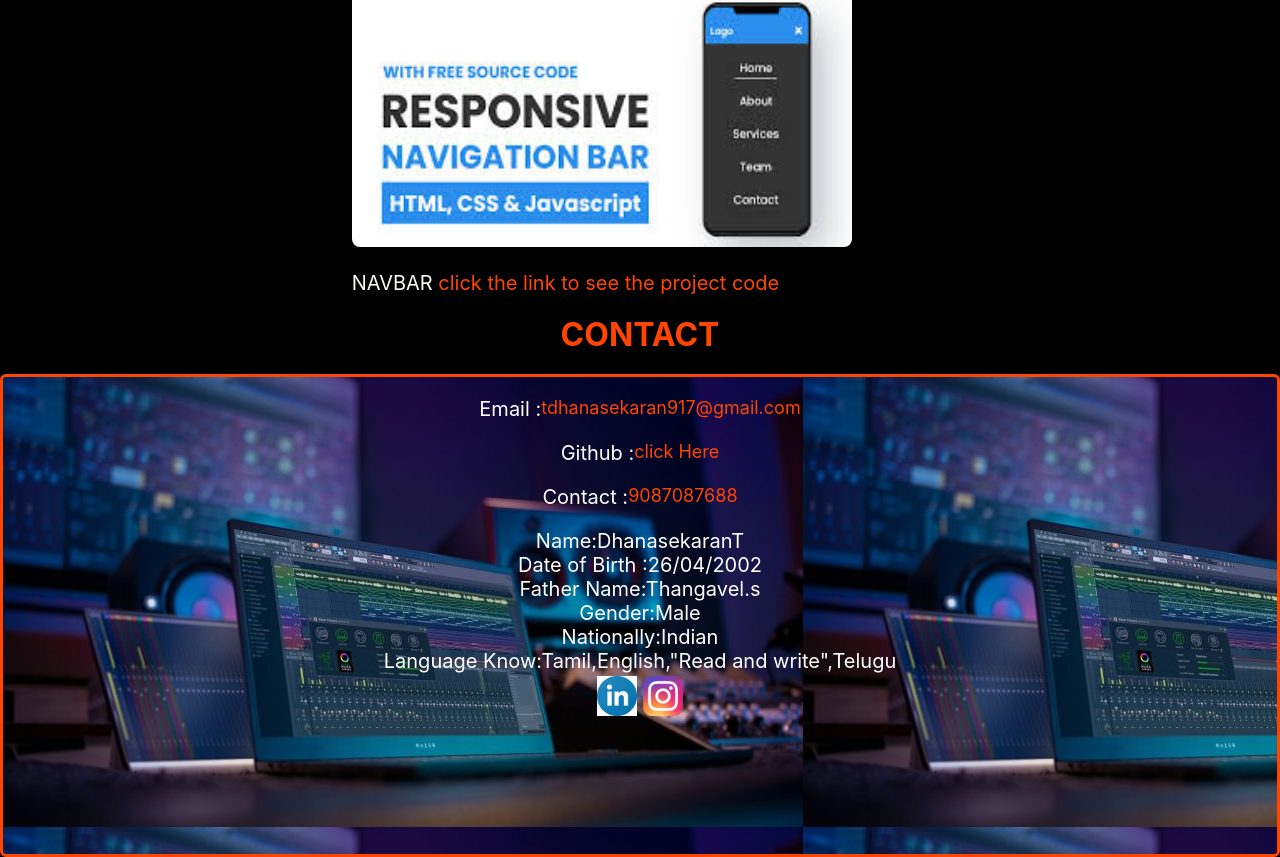
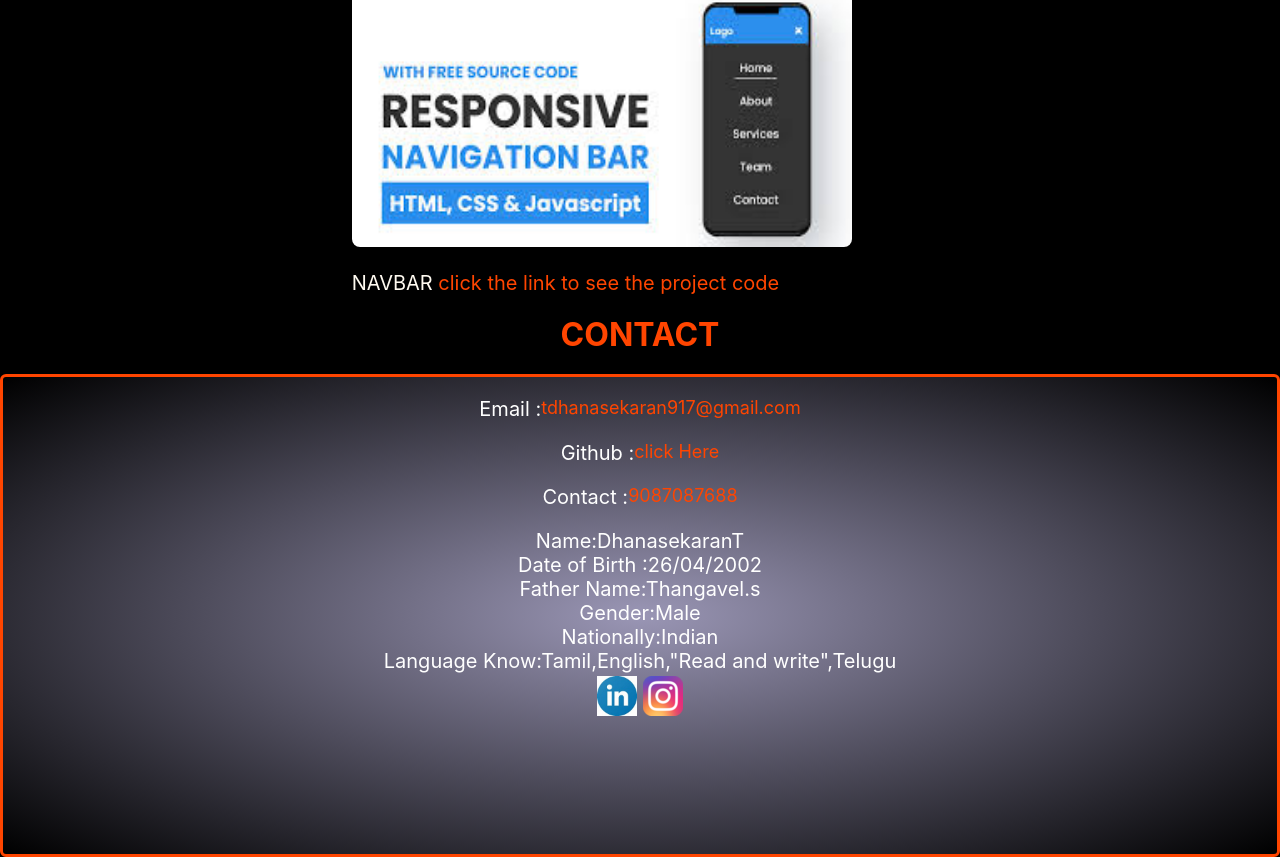
Before and after one commit to sekar-ds/myresume-react, a React (Create React App) app in the folder project2/: page / in a window 1280 px wide. Shown: the part 3734-4591 px from the top of the page. Built offline with nearby package versions, Linux system fonts and the light colour scheme.

Commit message:
Update contact.css

```diff
--- a/project2/src/contact/contact.css
+++ b/project2/src/contact/contact.css
@@ -15,7 +15,8 @@
 
 }
 #con{
-   background-image: url(../assets/new8.jpeg);
+   background: radial-gradient(rgb(154, 150, 181),rgba(175, 223, 53, 0));
+   background-size: cover;
 }
 
 .container_contact h1{
```
